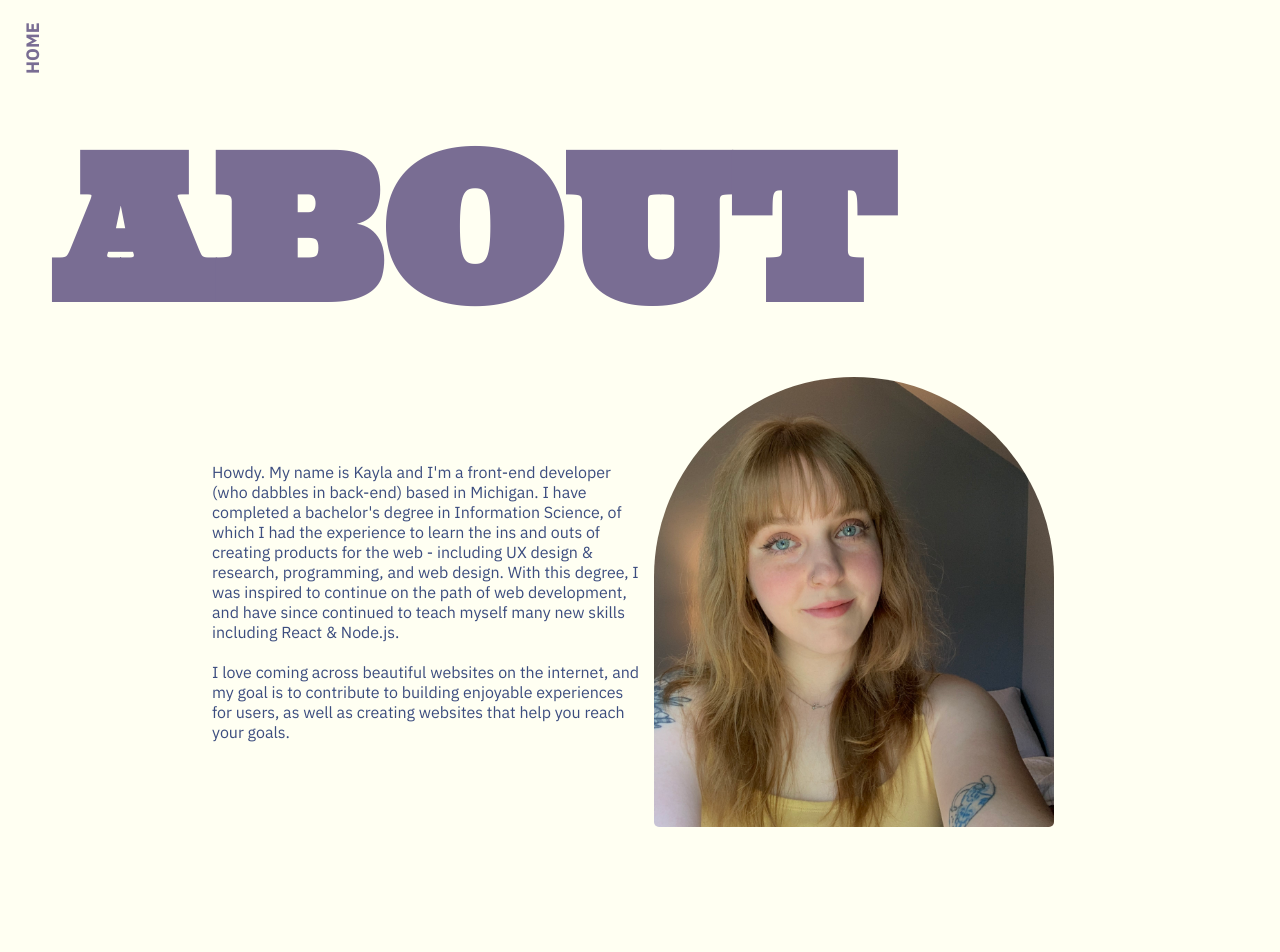
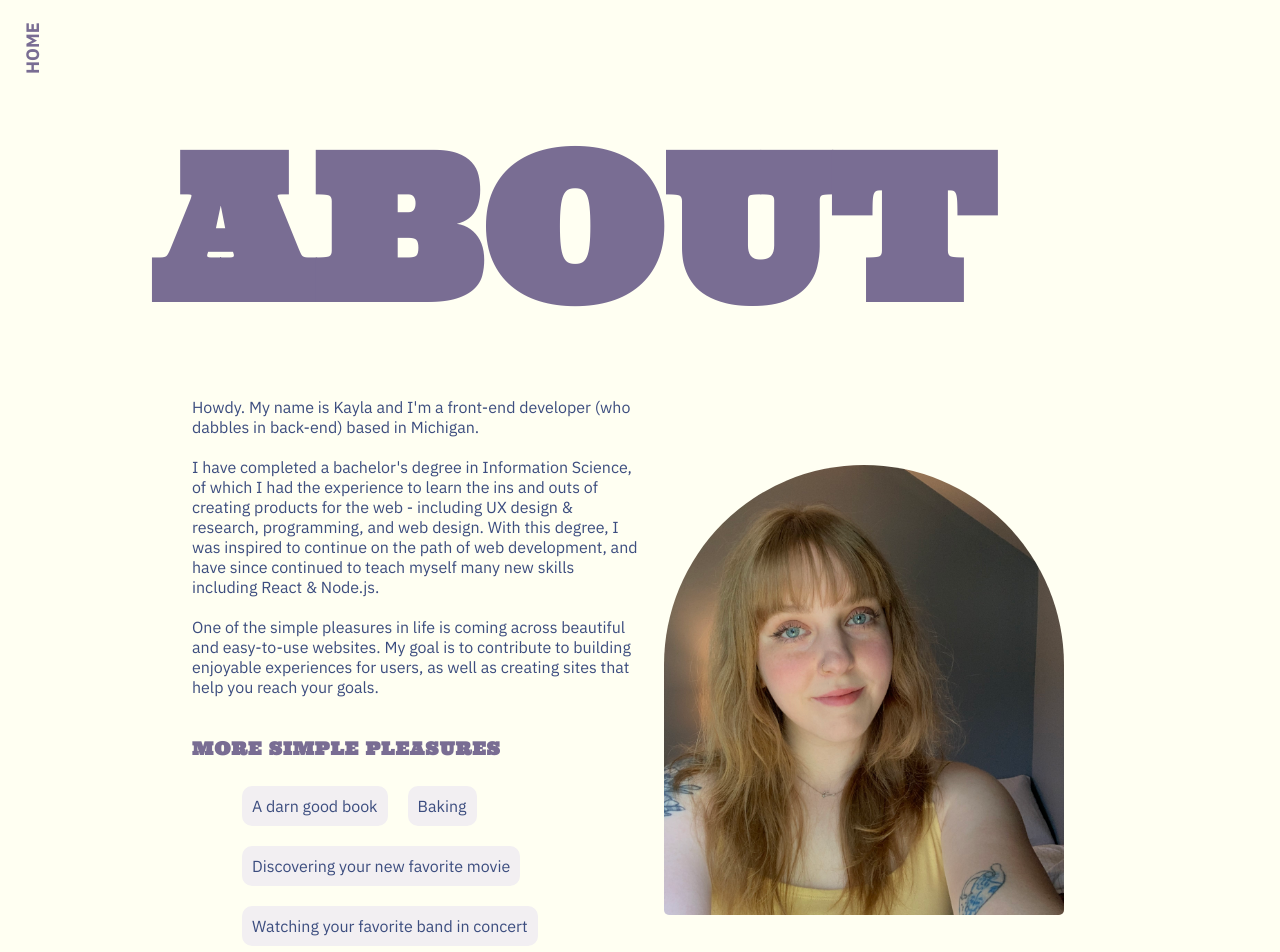
Before and after one commit to huntkay1/portfolio, a React (Vite) app: page /about in a window 1280 px wide. Shown: the top 952 px of the page. Before the commit the page ends 847 px from the top, so only its background shows below. Built offline with nearby package versions, Linux system fonts and the light colour scheme.

Commit message:
Update about styling

```diff
--- a/src/components/About.jsx
+++ b/src/components/About.jsx
@@ -12,15 +12,29 @@ function About() {
                 <div className='about-copy'>
                     <p>
                     Howdy. My name is Kayla and I'm a front-end developer (who dabbles in back-end) based in Michigan.
+                    </p>
+                    <p>
                     I have completed a bachelor's degree in Information Science, of which I had the experience to learn
                     the ins and outs of creating products for the web - including UX design & research, programming, and
                     web design. With this degree, I was inspired to continue on the path of web development, and have since
                     continued to teach myself many new skills including React & Node.js.
                     </p>
                     <p>
-                        I love coming across beautiful websites on the internet, and my goal is to contribute to building
-                        enjoyable experiences for users, as well as creating websites that help you reach your goals.
+                        One of the simple pleasures in life is coming across beautiful and easy-to-use websites. My goal is to contribute to building
+                        enjoyable experiences for users, as well as creating sites that help you reach your goals.
                     </p>
+                    <div>
+                        <h2 className='fav-header'>
+                            MORE SIMPLE PLEASURES
+                        </h2>
+                        <ul>
+                            <li>A darn good book</li>
+                            <li>Baking</li>
+                            <li>Discovering your new favorite movie</li>
+                            <li>Watching your favorite band in concert</li>
+                            <li>Lake Michigan sunsets</li>
+                        </ul>
+                    </div>
                 </div>
                 <div className='me'></div>
             </div>
--- a/src/styles/About.css
+++ b/src/styles/About.css
@@ -1,6 +1,6 @@
 .about .page-header {
     color: var(--PURPLE-COLOR);
-    margin-left: 50px;
+    margin-left: 150px;
     margin-top: 100px;
 }
 
@@ -16,14 +16,14 @@
     background-repeat: no-repeat;
     border-radius: 200px 200px 5px 5px;
     background-position: 100% 50%;
+    margin-top: -50px;
 }
 
 .about-main {
     display: grid;
     grid-template-columns: 1fr 1fr;
     place-items: center;
-    margin: 20px 15vw;
-    padding: 0 20px;
+    margin: 40px 15vw;
 }
 
 .about-copy {
@@ -31,3 +31,19 @@
     flex-direction: column;
     gap: 20px;
 }
+
+.fav-header {
+    color: var(--PURPLE-COLOR);
+    letter-spacing: 1px;
+    margin-top: 20px;
+    font-size: 18px;
+}
+
+.about li {
+    font-family: var(--MAIN-FONT);
+    display: inline-block;
+    background-color: #F2EFF2;
+    padding: 10px;
+    margin: 10px;
+    border-radius: 10px;
+}
```
